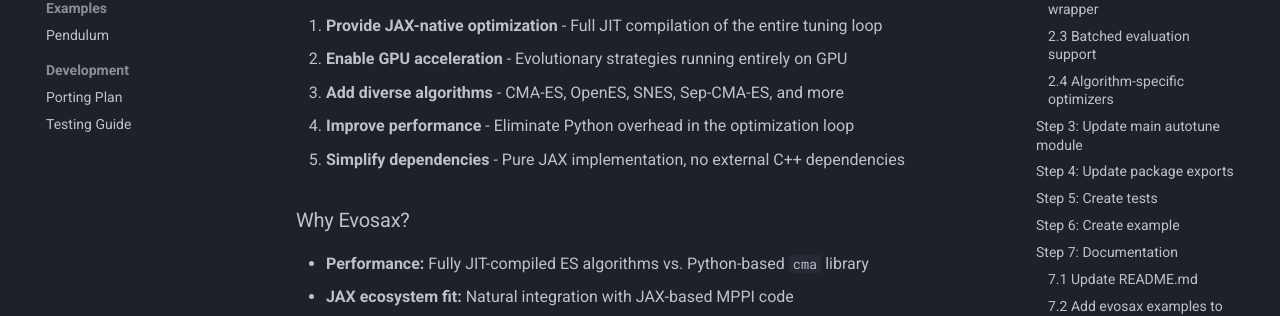
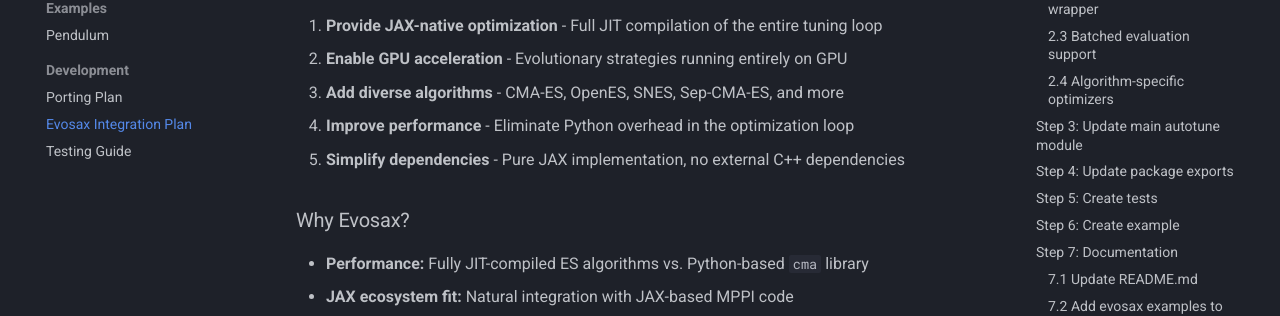
Before and after one commit to riccardo-enr/jax_mppi, an MkDocs documentation site: the page built from docs/plan/evosax_integration.md, in a window 1280 px wide. Shown: the part 444-760 px from the top of the page. Built offline with MkDocs 1.6.1 and Material for MkDocs 9.7.7, drawn with Linux system fonts in a browser that asks for light colours; comment, search, counter and statistics services are not loaded.

Commit message:
Add evosax integration plan to docs nav
Updated `mkdocs.yml` to include `plan/evosax_integration.md` in the documentation navigation.

Co-authored-by: riccardo-enr <46231415+riccardo-enr@users.noreply.github.com>

```diff
--- a/mkdocs.yml
+++ b/mkdocs.yml
@@ -58,4 +58,5 @@ nav:
           - Pendulum: examples/pendulum.md
     - Development:
           - Porting Plan: plan/porting_pytorch_jax.md
+          - Evosax Integration Plan: plan/evosax_integration.md
           - Testing Guide: testing.md
```
